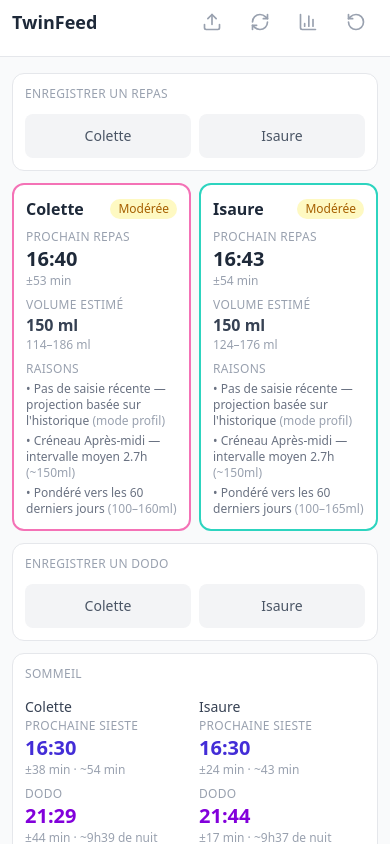
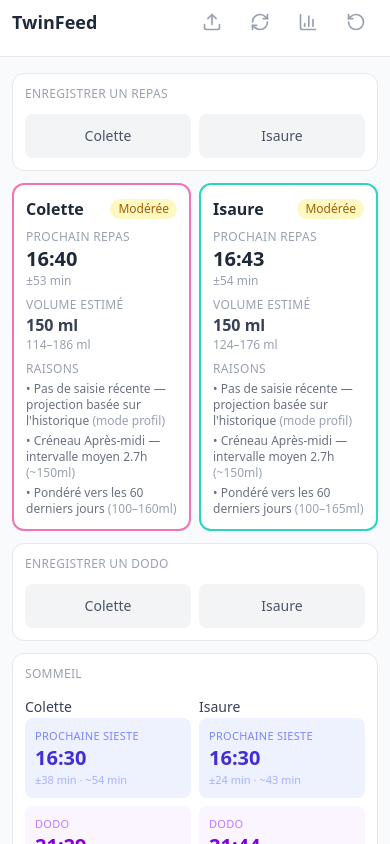
Before and after one commit to alberic-ship-it/twinfeed-forecast, a React (Vite) app: page / in a window 390 px wide. Shown: the top 844 px of the page. Built offline with nearby package versions, Linux system fonts and the light colour scheme; no server answers.

Commit message:
Restaure cartes colorées sommeil avec heures en hero
Remet bg-indigo-50/bg-purple-50/bg-orange-50 pour le poids visuel,
tout en gardant les heures en text-xl/2xl bold comme hero number.
Labels et détails en 11px discrets.

Co-Authored-By: Claude Opus 4.6 <noreply@anthropic.com>

```diff
--- a/src/components/Sleep/SleepPanel.tsx
+++ b/src/components/Sleep/SleepPanel.tsx
@@ -104,12 +104,12 @@ export function SleepPanel({ analyses, feedSleepInsights, hour }: SleepPanelProp
 
               {/* Next nap — normal */}
               {analysis.nextNap && analysis.sleepStatus === 'naps_remaining' && (
-                <div>
-                  <p className="text-xs text-gray-400 uppercase tracking-wide">Prochaine sieste</p>
-                  <p className="text-xl sm:text-2xl font-bold text-indigo-700">
+                <div className="bg-indigo-50 rounded-lg p-2.5">
+                  <p className="text-[11px] text-indigo-400 uppercase tracking-wide font-medium">Prochaine sieste</p>
+                  <p className="text-xl sm:text-2xl font-bold text-indigo-700 leading-tight">
                     {formatTime(analysis.nextNap.predictedTime)}
                   </p>
-                  <p className="text-xs text-gray-400">
+                  <p className="text-[11px] text-indigo-300 mt-0.5">
                     ±{analysis.nextNap.confidenceMin} min · ~{analysis.nextNap.estimatedDurationMin} min
                   </p>
                   {analysis.nextNap.hint && (
@@ -122,15 +122,15 @@ export function SleepPanel({ analyses, feedSleepInsights, hour }: SleepPanelProp
 
               {/* Rescue nap */}
               {analysis.nextNap && analysis.sleepStatus === 'rescue_nap' && (
-                <div>
+                <div className="bg-orange-50 rounded-lg p-2.5">
                   <div className="flex items-center gap-1">
                     <AlertTriangle className="text-orange-400" size={11} />
-                    <p className="text-xs text-orange-500 uppercase tracking-wide">Sieste de rattrapage</p>
+                    <p className="text-[11px] text-orange-400 uppercase tracking-wide font-medium">Rattrapage</p>
                   </div>
-                  <p className="text-xl sm:text-2xl font-bold text-orange-600">
+                  <p className="text-xl sm:text-2xl font-bold text-orange-600 leading-tight">
                     {formatTime(analysis.nextNap.predictedTime)}
                   </p>
-                  <p className="text-xs text-gray-400">
+                  <p className="text-[11px] text-orange-300 mt-0.5">
                     ±{analysis.nextNap.confidenceMin} min · ~{analysis.nextNap.estimatedDurationMin} min
                   </p>
                   {analysis.nextNap.hint && (
@@ -143,9 +143,9 @@ export function SleepPanel({ analyses, feedSleepInsights, hour }: SleepPanelProp
 
               {/* Naps done — compact badge */}
               {analysis.sleepStatus === 'naps_done' && (
-                <div className="flex items-center gap-1.5">
+                <div className="flex items-center gap-1.5 bg-green-50 rounded-lg px-2.5 py-1.5">
                   <CheckCircle className="text-green-500 shrink-0" size={12} />
-                  <p className="text-xs text-green-700">
+                  <p className="text-xs text-green-700 font-medium">
                     {analysis.napsToday} sieste{analysis.napsToday > 1 ? 's' : ''}
                   </p>
                 </div>
@@ -153,12 +153,12 @@ export function SleepPanel({ analyses, feedSleepInsights, hour }: SleepPanelProp
 
               {/* Bedtime */}
               {analysis.bedtime && (
-                <div>
-                  <p className="text-xs text-gray-400 uppercase tracking-wide">Dodo</p>
-                  <p className="text-xl sm:text-2xl font-bold text-purple-700">
+                <div className="bg-purple-50 rounded-lg p-2.5">
+                  <p className="text-[11px] text-purple-400 uppercase tracking-wide font-medium">Dodo</p>
+                  <p className="text-xl sm:text-2xl font-bold text-purple-700 leading-tight">
                     {formatTime(analysis.bedtime.predictedTime)}
                   </p>
-                  <p className="text-xs text-gray-400">
+                  <p className="text-[11px] text-purple-300 mt-0.5">
                     ±{analysis.bedtime.confidenceMin} min · ~{formatDuration(analysis.bedtime.estimatedDurationMin)} de nuit
                   </p>
                 </div>
```
